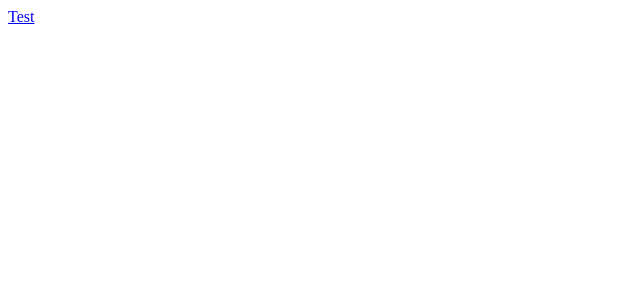
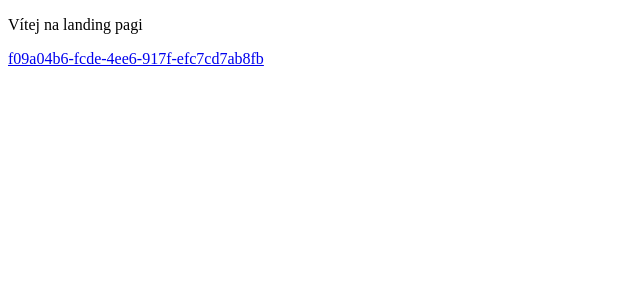
Before and after one commit to Pheeck/tester-backend, a React app: page / in a window 1280 px wide. Shown: the top 300 px of the page, without its empty margins (0-640 px from the left). Built offline with nearby package versions, Linux system fonts and the light colour scheme; the HTML template or start-up script is replaced by a standard one.

Commit message:
set links are working

```diff
--- a/tester/frontend/src/components/App.js
+++ b/tester/frontend/src/components/App.js
@@ -29,7 +29,10 @@ function App() {
             <Child />
           </Route>
           <Route path="/">
-            <Link to="/ahoj/">Test</Link>
+            <p>
+              Vítej na landing pagi
+            </p>
+            <Link to="/f09a04b6-fcde-4ee6-917f-efc7cd7ab8fb/">f09a04b6-fcde-4ee6-917f-efc7cd7ab8fb</Link>
           </Route>
         </Switch>
       </BrowserRouter>
--- a/tester/frontend/src/components/Tester.js
+++ b/tester/frontend/src/components/Tester.js
@@ -152,7 +152,7 @@ function TestingComp({ test, qRemaining, setQRemaining, setTestRunning }) {
   );
 }
 
-function StartComp({ data }) {
+function StartComp({ set, setName, setSize }) {
   const [test, setTest] = useState([]);
   const [testRunning, setTestRunning] = useState(false);
   const [qRemaining, setQRemaining] = useState(0);
@@ -195,7 +195,7 @@ function StartComp({ data }) {
 
     var result = [];
 
-    data.forEach((question) => {
+    set.forEach((question) => {
       result.push({
         question: inversedMode ? question.answer : question.question,
         answer: inversedMode ? question.question : question.answer,
@@ -227,6 +227,11 @@ function StartComp({ data }) {
               setTestRunning={setTestRunning}
             />
           : <Grid container spacing={3}>
+              <Grid item xs={12}>
+                <Typography variant="body1">
+                  Sada otázek: {setName}
+                </Typography>
+              </Grid>
               <Grid item xs={7}>
                 <FormControlLabel
                   control={
@@ -280,7 +285,10 @@ function Tester({ setId }) {
     <>
       <Container maxWidth="xs">
         <Paper className={styles.root}>
-          <DataProvider endpoint="/api/question/list/" render={data => <StartComp data={data} />} />
+          <DataProvider
+            endpoint={"/api/set/retrieve-by-uuid/" + setId + "/"}
+            render={data => <StartComp set={data.questions} setName={data.name} setSize={data.size} />}
+          />
         </Paper>
       </Container>
     </>
```
Also changed, not shown: 1 other file (tests, documents, lock files or other folders).
